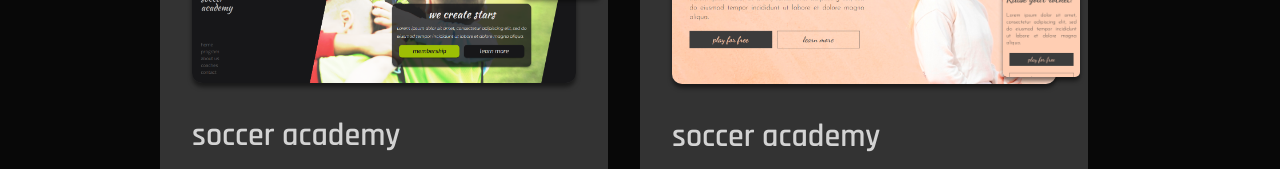
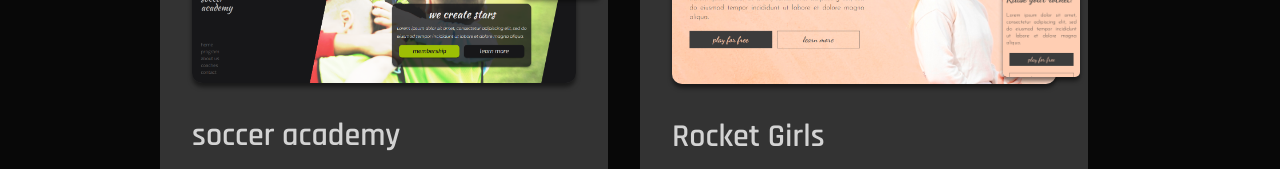
Before and after one commit to przemekstanisz/portfolio, a plain HTML site: page index.html in a window 1280 px wide. Shown: the part 5179-5348 px from the top of the page. Drawn offline with Linux system fonts and the light colour scheme.

Commit message:
project title fixed

```diff
--- a/index.html
+++ b/index.html
@@ -201,7 +201,7 @@
                     <div class="projects-panel-project">
                         <a href="https://przemekstanisz.github.io/tenis-club/" target="blank"><img class="project-desktop-img" src="images/tennis.png"></a>
                         <a href="https://przemekstanisz.github.io/tenis-club/" target="blank"><img class="project-mobile-img" src="images/tennis-mobile.png"></a>
-                        <h5>soccer academy</h5>
+                        <h5>Rocket Girls</h5>
                         <ul>
                             <li>website project for tennis club</li>
                             <li>fully responsive - created for mobile phones, tablets and desktops</li>
```
